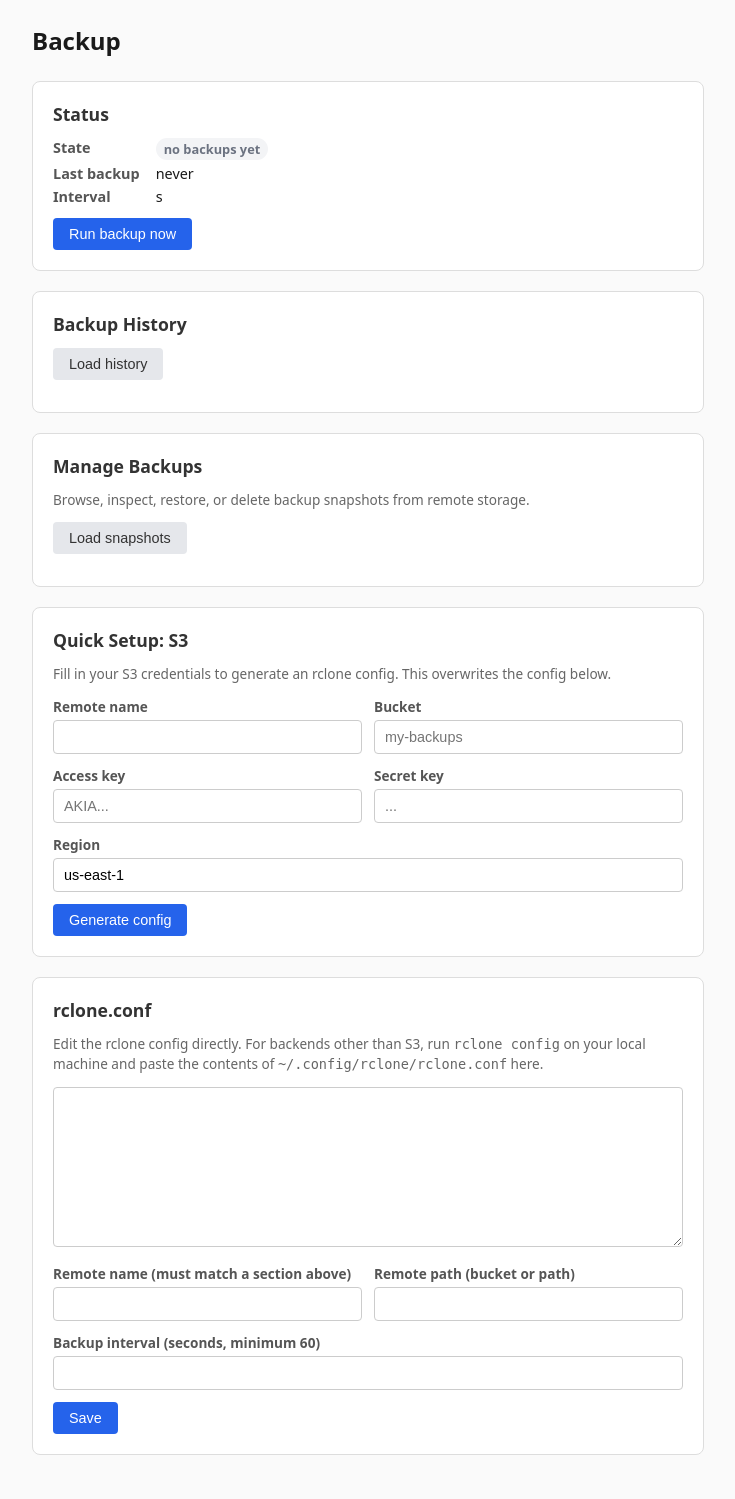
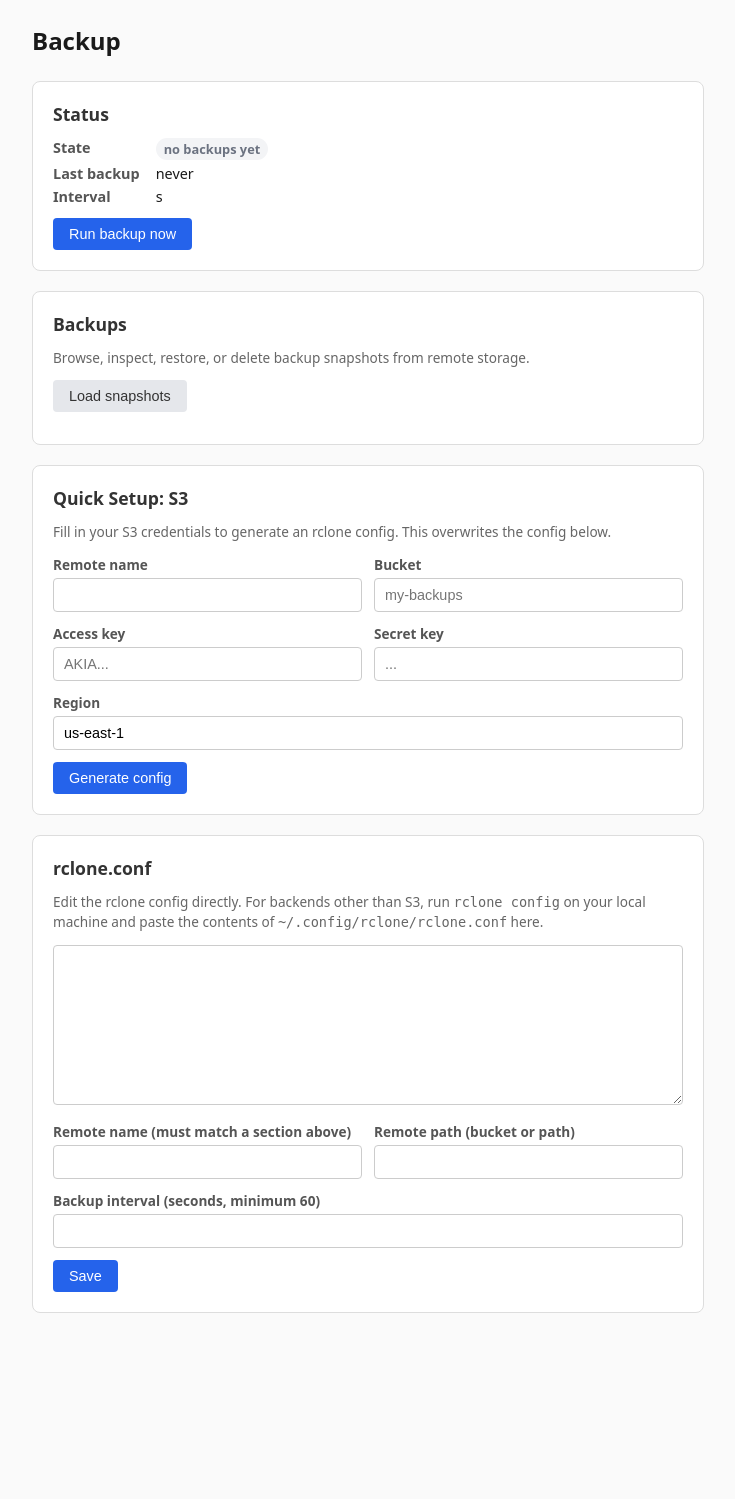
Before and after one commit to imbue-openhost/openhost-backup, a Python web app: template templates/index.html in a window 1280 px wide. Shown: the whole page, without its empty margins (272-1007 px from the left). After the commit the page ends 1313 px from the top, so only its background shows below. Run offline with Jinja, Linux system fonts and the light colour scheme; the template is opened without the code that fills it, so the values that code supplies are empty.

Commit message:
Combine Backup History and Manage Backups into single Backups section

```diff
--- a/templates/index.html
+++ b/templates/index.html
@@ -84,35 +84,9 @@
         <div id="backup-msg"></div>
     </section>
 
-    <!-- Backup History -->
+    <!-- Backups -->
     <section>
-        <h2>Backup History</h2>
-        <div class="btn-row" style="margin-bottom: 12px;">
-            <button class="btn-secondary" onclick="loadHistory(0)">Load history</button>
-        </div>
-        <div id="history-container" style="display:none;">
-            <table style="width:100%;border-collapse:collapse;font-size:0.85rem;margin-bottom:8px;">
-                <thead>
-                    <tr style="border-bottom:2px solid #ddd;text-align:left;">
-                        <th style="padding:6px 8px;">Time</th>
-                        <th style="padding:6px 8px;">Status</th>
-                        <th style="padding:6px 8px;text-align:right;">Size</th>
-                        <th style="padding:6px 8px;">Error</th>
-                    </tr>
-                </thead>
-                <tbody id="history-body"></tbody>
-            </table>
-            <div class="btn-row" style="justify-content:space-between;">
-                <button class="btn-secondary" id="btn-hist-prev" onclick="loadHistory(historyOffset - 20)" disabled>Prev</button>
-                <span id="history-page" style="font-size:0.85rem;color:#666;"></span>
-                <button class="btn-secondary" id="btn-hist-next" onclick="loadHistory(historyOffset + 20)" disabled>Next</button>
-            </div>
-        </div>
-    </section>
-
-    <!-- Manage Backups -->
-    <section>
-        <h2>Manage Backups</h2>
+        <h2>Backups</h2>
         <p class="info">Browse, inspect, restore, or delete backup snapshots from remote storage.</p>
         <div class="btn-row" style="margin-bottom: 12px;">
             <button class="btn-secondary" id="btn-load-snapshots" onclick="loadSnapshots()">Load snapshots</button>
@@ -143,6 +117,25 @@
         </div>
         <div id="restore-state" style="margin-top:12px;"></div>
         <div id="manage-msg"></div>
+        <div id="history-container" style="display:none;margin-top:16px;border-top:1px solid #eee;padding-top:16px;">
+            <h3 style="font-size:1rem;margin-bottom:8px;color:#333;">History</h3>
+            <table style="width:100%;border-collapse:collapse;font-size:0.85rem;margin-bottom:8px;">
+                <thead>
+                    <tr style="border-bottom:2px solid #ddd;text-align:left;">
+                        <th style="padding:6px 8px;">Time</th>
+                        <th style="padding:6px 8px;">Status</th>
+                        <th style="padding:6px 8px;text-align:right;">Size</th>
+                        <th style="padding:6px 8px;">Error</th>
+                    </tr>
+                </thead>
+                <tbody id="history-body"></tbody>
+            </table>
+            <div class="btn-row" style="justify-content:space-between;">
+                <button class="btn-secondary" id="btn-hist-prev" onclick="loadHistory(historyOffset - 20)" disabled>Prev</button>
+                <span id="history-page" style="font-size:0.85rem;color:#666;"></span>
+                <button class="btn-secondary" id="btn-hist-next" onclick="loadHistory(historyOffset + 20)" disabled>Next</button>
+            </div>
+        </div>
     </section>
 
     <!-- Quick Setup: S3 -->
@@ -329,6 +322,13 @@
             res.history.forEach(h => {
                 const tr = document.createElement("tr");
                 tr.style.borderBottom = "1px solid #eee";
+                if (h.status === "success" && h.timestamp) {
+                    tr.style.cursor = "pointer";
+                    tr.title = "Click to select this snapshot";
+                    tr.onmouseenter = () => tr.style.background = "#f8fafc";
+                    tr.onmouseleave = () => tr.style.background = "";
+                    tr.onclick = () => selectSnapshot(h.timestamp);
+                }
                 const badge = h.status === "success"
                     ? '<span class="status-badge status-success">ok</span>'
                     : '<span class="status-badge status-error">error</span>';
@@ -375,11 +375,23 @@
                 container.style.display = "none";
                 showMsg("manage-msg", "No snapshots found", false);
             }
+            loadHistory(0);
         }
 
         function onSnapshotChange() {
             document.getElementById("size-info").textContent = "";
             document.getElementById("browse-container").style.display = "none";
+        }
+
+        function selectSnapshot(timestamp) {
+            const select = document.getElementById("snapshot-select");
+            for (let i = 0; i < select.options.length; i++) {
+                if (select.options[i].value === timestamp) {
+                    select.selectedIndex = i;
+                    onSnapshotChange();
+                    return;
+                }
+            }
         }
 
         /* --- Snapshot Size --- */
```
